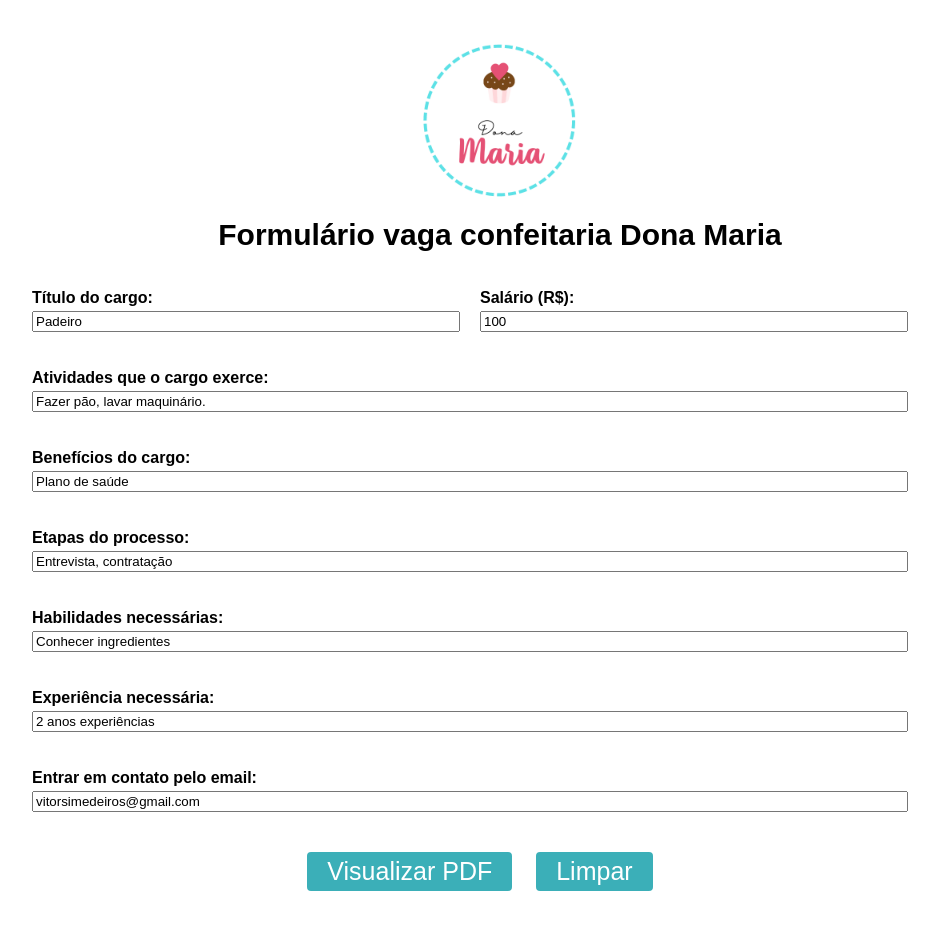
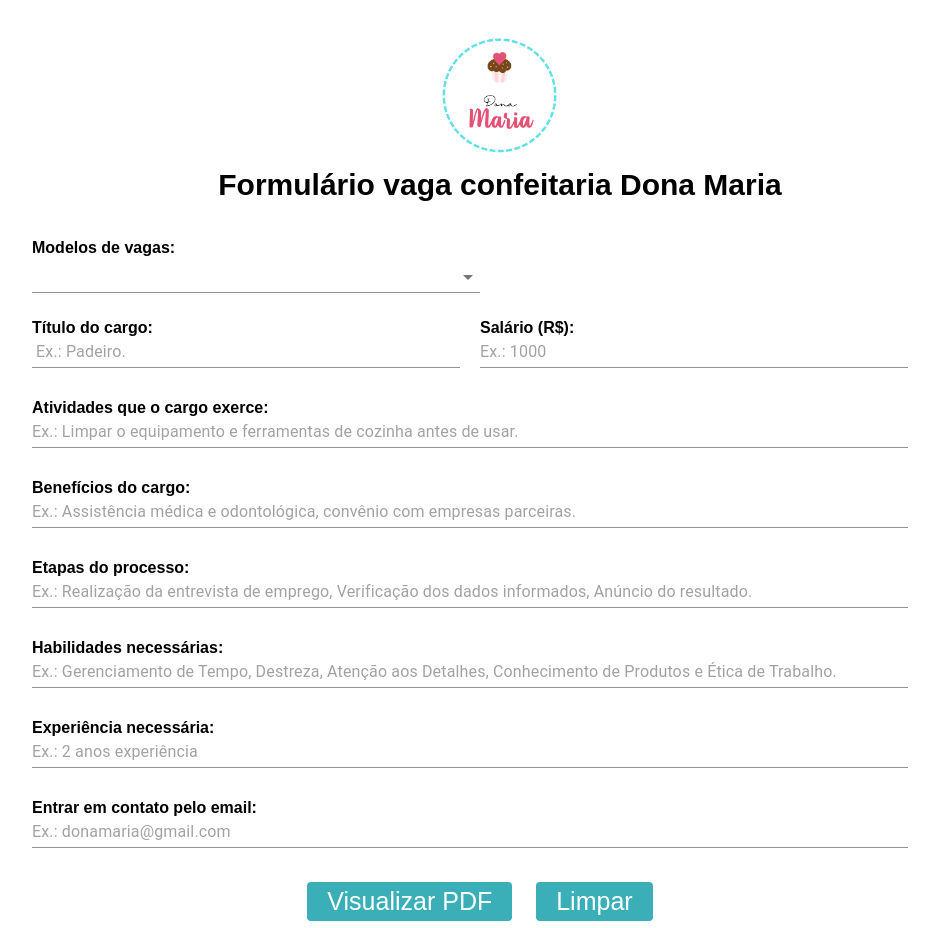
Before and after one commit to vsmedeiros/desafio-front-obuc, a React (Create React App) app: page / in a window 1280 px wide. Shown: the top 928 px of the page, without its empty margins (160-1099 px from the left). Before the commit the page ends 898 px from the top, so only its background shows below. Built offline with nearby package versions, Linux system fonts and the light colour scheme; what @react-pdf/renderer would draw is missing.

Commit message:
Feature: Job information template save

```diff
--- a/package.json
+++ b/package.json
@@ -1,10 +1,11 @@
 {
+  "license": "MIT",
   "name": "my-app",
   "version": "0.1.0",
   "homepage": "https://vsmedeiros.github.io/desafio-front-obuc/",
   "private": true,
-  "license" : "MIT license",
   "dependencies": {
+    "@material-ui/core": "^4.12.4",
     "@react-pdf/renderer": "^3.0.0",
     "@testing-library/jest-dom": "^5.14.1",
     "@testing-library/react": "^13.0.0",
--- a/src/components/FormComponent.tsx
+++ b/src/components/FormComponent.tsx
@@ -1,17 +1,22 @@
-import React, { useState } from "react";
+import React, { useEffect, useState } from "react";
 import styles from "../styles/Form.module.css";
-import { Formik, Form, Field} from "formik";
+import { Formik, Form, Field } from "formik";
 import * as Yup from "yup";
 import PdfFile from "./PdfFile";
 import { MyFormValues } from "../interfaces/MyFormValues";
 import { PDFDownloadLink, PDFViewer } from "@react-pdf/renderer";
-
+import { Select, TextField, MenuItem } from "@material-ui/core";
 const reqMessage = "Preencha esse campo";
 const schema = Yup.object().shape({
   position: Yup.string().required(reqMessage),
   salary: Yup.string()
     .matches(/^[0-9]+$/, "Digitar somente números!")
-    .required(reqMessage).test('start-zero', 'Iniciar com número diferente de 0!', val => !val?.startsWith("0")),
+    .required(reqMessage)
+    .test(
+      "start-zero",
+      "Iniciar com número diferente de 0!",
+      (val) => !val?.startsWith("0")
+    ),
   responsability: Yup.string().required(reqMessage),
   benefit: Yup.string().required(reqMessage),
   step: Yup.string().required(reqMessage),
@@ -23,41 +28,78 @@ const schema = Yup.object().shape({
 });
 
 export default function FormComponent() {
-  const initialValues: MyFormValues = {
-    position: "Padeiro",
-    salary: "100",
-    responsability: "Fazer pão, lavar maquinário.",
-    benefit: "Plano de saúde",
-    step: "Entrevista, contratação",
-    skill: "Conhecer ingredientes",
-    experience: "2 anos experiências",
-    contact: "vitorsimedeiros@gmail.com",
+  const initialValues = {
+    position: "",
+    salary: "",
+    responsability: "",
+    benefit: "",
+    step: "",
+    skill: "",
+    experience: "",
+    contact: "",
   };
-  const [jobinfo, setJobinfo] = useState<MyFormValues>({});
+
+  const [jobinfo, setJobInfo] = useState<MyFormValues>({});
   const [isSubmitting, setIsSubmitting] = useState(false);
+  useEffect(() => {});
+  const save = (data: MyFormValues) => {
+    localStorage.setItem("" + data.position, JSON.stringify(data));
+  };
 
   return (
     <div className={styles.form}>
+      {isSubmitting ? (
+        <PDFViewer className={styles.pdfviewer}>
+          <PdfFile {...jobinfo} />
+        </PDFViewer>
+      ) : (
+        <></>
+      )}
       <Formik
-
+        enableReinitialize={true}
         validateOnChange={false}
         validateOnBlur={false}
         validationSchema={schema}
-        initialValues={initialValues}
+        initialValues={jobinfo||initialValues}
         onSubmit={(data) => {
-          setJobinfo({ ...data });
+          setJobInfo({ ...data });
           console.log(JSON.stringify(data));
+          save(data);
           setIsSubmitting(true);
         }}
       >
-        {({ errors, handleChange, handleBlur, isValid }) => (
-
+        {({ errors, handleChange, resetForm }) => (
           <Form
-          onChange={(e: any) => {
-            handleChange(e);
-            setIsSubmitting(false);
-          }}
+            onChange={(e: any) => {
+              handleChange(e);
+              setIsSubmitting(false);
+            }}
           >
+            <div className={styles.form_row}>
+              <div className={styles.form_input_select}>
+                <label htmlFor="position" className={styles.input_label}>
+                  Modelos de vagas:
+                </label>
+                <Field
+                  id="position"
+                  name="position"
+                  type="select"
+                  as={Select}
+                  className={styles.form_input}
+                  onChange={(e: any) => {
+                    handleChange(e);
+                    const job = localStorage.getItem(e.target.value);
+                    setJobInfo(JSON.parse(job ? job : ""));
+                    console.log(job);
+                  }}
+                >
+                  <MenuItem value="">Escolha um template</MenuItem>
+                  {Object.keys(localStorage).map((item) => {
+                    return <MenuItem value={item}>{item}</MenuItem>;
+                  })}
+                </Field>
+              </div>
+            </div>
             <div className={styles.form_row}>
               <div className={styles.form_group}>
                 <label htmlFor="position" className={styles.input_label}>
@@ -69,6 +111,7 @@ export default function FormComponent() {
                   type="text"
                   placeholder=" Ex.: Padeiro."
                   className={styles.form_input}
+                  as={TextField}
                 />
                 {errors.position && (
                   <div className={styles.error_message}>{errors.position}</div>
@@ -83,6 +126,7 @@ export default function FormComponent() {
                   name="salary"
                   placeholder="Ex.: 1000"
                   className={styles.form_input}
+                  as={TextField}
                 />
                 {errors.salary && (
                   <div className={styles.error_message}>{errors.salary}</div>
@@ -100,6 +144,7 @@ export default function FormComponent() {
                   type="text"
                   placeholder="Ex.: Limpar o equipamento e ferramentas de cozinha antes de usar."
                   className={styles.form_input}
+                  as={TextField}
                 />
                 {errors.responsability && (
                   <div className={styles.error_message}>
@@ -119,6 +164,7 @@ export default function FormComponent() {
                   type="text"
                   placeholder="Ex.: Assistência médica e odontológica, convênio com empresas parceiras."
                   className={styles.form_input}
+                  as={TextField}
                 />
                 {errors.benefit && (
                   <div className={styles.error_message}>{errors.benefit}</div>
@@ -136,6 +182,7 @@ export default function FormComponent() {
                   type="text"
                   placeholder="Ex.: Realização da entrevista de emprego, Verificação dos dados informados, Anúncio do resultado."
                   className={styles.form_input}
+                  as={TextField}
                 />
                 {errors.step && (
                   <div className={styles.error_message}>{errors.step}</div>
@@ -153,6 +200,7 @@ export default function FormComponent() {
                   type="text"
                   placeholder="Ex.: Gerenciamento de Tempo, Destreza, Atenção aos Detalhes, Conhecimento de Produtos e Ética de Trabalho."
                   className={styles.form_input}
+                  as={TextField}
                 />
                 {errors.skill && (
                   <div className={styles.error_message}>{errors.skill}</div>
@@ -170,6 +218,7 @@ export default function FormComponent() {
                   type="text"
                   placeholder="Ex.: 2 anos experiência"
                   className={styles.form_input}
+                  as={TextField}
                 />
                 {errors.experience && (
                   <div className={styles.error_message}>
@@ -189,6 +238,7 @@ export default function FormComponent() {
                   type="text"
                   placeholder="Ex.: donamaria@gmail.com"
                   className={styles.form_input}
+                  as={TextField}
                 />
                 {errors.contact && (
                   <div className={styles.error_message}>{errors.contact}</div>
@@ -196,14 +246,18 @@ export default function FormComponent() {
               </div>
             </div>
             <div className={styles.btn_wrapper}>
-              <button className={styles.btn+' '+styles.btn_validate} type="submit">
+              <button
+                className={styles.btn + " " + styles.btn_validate}
+                type="submit"
+              ></button>
+              <button type="reset" onClick={() => window.location.reload()} className={styles.btn}>
+                Limpar
               </button>
-              <button type="reset" className={styles.btn}>Limpar</button>
             </div>
           </Form>
         )}
       </Formik>
-      {isSubmitting? (
+      {isSubmitting ? (
         <PDFDownloadLink
           document={<PdfFile {...jobinfo} />}
           fileName={"Vaga.pdf"}
@@ -219,9 +273,6 @@ export default function FormComponent() {
       ) : (
         <></>
       )}
-      {isSubmitting ? (<PDFViewer className={styles.pdfviewer}>
-        <PdfFile {...jobinfo} />
-      </PDFViewer>) : (<></>)}
     </div>
   );
 }
--- a/src/styles/Form.module.css
+++ b/src/styles/Form.module.css
@@ -26,6 +26,12 @@
 }
 .form_input{
     margin-top: 5px;
+}
+.form_input_select{
+    display: flex;
+    flex-direction: column;
+    width: 50%;
+    margin-right: 20px;
 }
 .input_label{
     font-weight: bold;
--- a/src/styles/Header.module.css
+++ b/src/styles/Header.module.css
@@ -7,7 +7,7 @@
     padding: 20px;
 }
 .header_logo {
-    width: 200px;
+    width: 150px;
     height: auto;
 }
 .header_title {
@@ -15,13 +15,3 @@
     font-weight: bold;
     font-family: Arial, Helvetica, sans-serif;
 }
-.btn {
-    background-color: white;
-    color: black;
-    border: 2px solid #4CAF50;
-    transition-duration: 0.4s;
-}
-.btn:hover {
-    background-color: #4CAF50; /* Green */
-    color: white;
-  }
```
Also changed, not shown: src/interfaces/MyFormValues.ts (indentation only), 1 other file (tests, documents, lock files or other folders).
